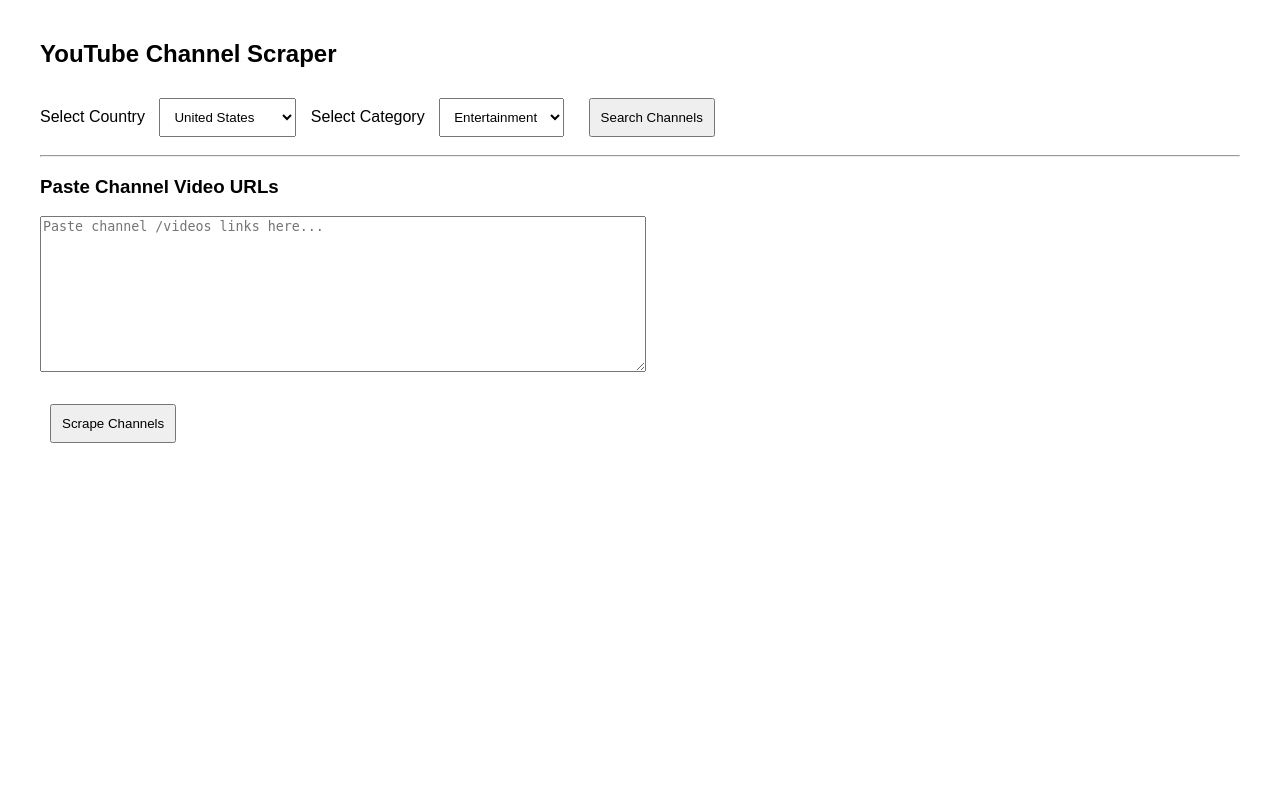
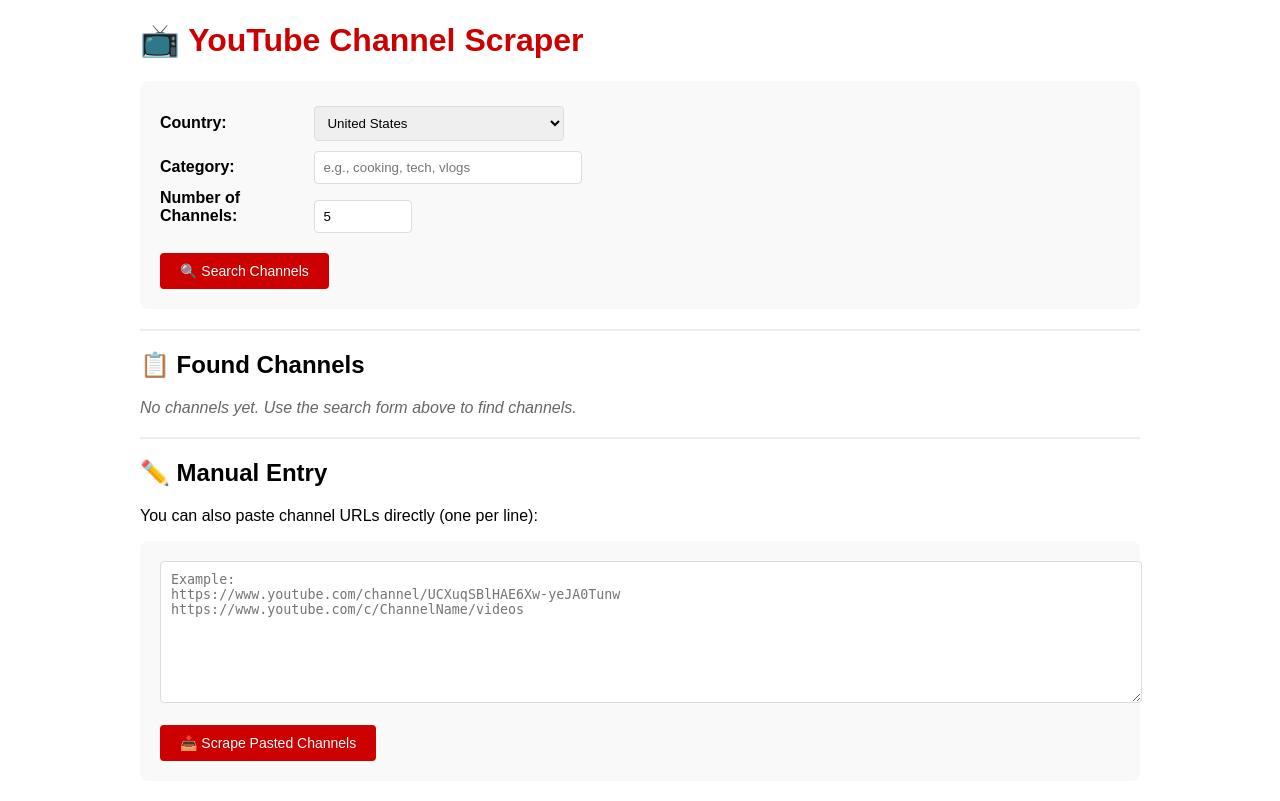
Before and after one commit to Saqla-wq/youtube-scraping-tool, a Flask app: page / in a window 1280 px wide. Before the commit the page ends 443 px from the top, so only its background shows below. Run offline with Flask 3, Linux system fonts and the light colour scheme.

Commit message:
initial commit

```diff
--- a/app.py
+++ b/app.py
@@ -1,6 +1,5 @@
-from flask import Flask, render_template, request
-from scraper.video_scraper import scrape_channels
-import webbrowser
+from flask import Flask, render_template, request, jsonify
+from scraper.video_scraper import search_channels, get_channels, scrape_channel_videos
 
 app = Flask(__name__)
 
@@ -22,45 +21,56 @@ countries = [
     "Saudi Arabia",
 ]
 
-categories = [
-    "Entertainment",
-    "News",
-    "Music",
-    "Gaming",
-    "Sports",
-    "Education",
-    "Technology",
-    "Kids",
-    "Islamic",
-]
-
 
 @app.route("/", methods=["GET", "POST"])
 def index():
+    channels = []
     youtube_link = None
+    error = None
 
     if request.method == "POST":
-        country = request.form["country"]
-        category = request.form["category"]
-        query = f"{country} {category} youtube channels"
-        youtube_link = f"https://www.youtube.com/results?search_query={query}"
-        webbrowser.open(youtube_link)
+        try:
+            country = request.form.get("country")
+            category = request.form.get("category")
+            count = request.form.get("count") or 5
+
+            query = f"{country} {category} youtube channels"
+            youtube_link = f"https://www.youtube.com/results?search_query={query}"
+
+            print(f" Searching for: {query}")
+            channels = get_channels(query, int(count))
+            print(f"Found {len(channels)} channels")
+
+        except Exception as e:
+            error = str(e)
+            print(f"Error: {error}")
 
     return render_template(
         "index.html",
         countries=countries,
-        categories=categories,
+        channels=channels,
         youtube_link=youtube_link,
+        error=error,
     )
 
 
 @app.route("/scrape", methods=["POST"])
 def scrape():
-    channels = request.form.get("channels")
-    channel_list = [c.strip() for c in channels.split("\n") if c.strip()]
-    scrape_channels(channel_list)
-    return "Scraping finished. CSV file saved."
+    selected_channels = request.form.getlist("channels")
+
+    if not selected_channels:
+        return "No channels selected for scraping!"
+
+    try:
+        result = scrape_channel_videos(selected_channels)
+        if result:
+
+            return f" Scraping finished! {result}"
+        else:
+            return " No videos found to scrape!"
+    except Exception as e:
+        return f" Error during scraping: {str(e)}"
 
 
 if __name__ == "__main__":
-    app.run(debug=True)
+    app.run(debug=True, port=5000)
--- a/static/style.css
+++ b/static/style.css
@@ -1,14 +1,95 @@
 body {
-    font-family: Arial;
-    margin: 40px;
+    font-family: Arial, sans-serif;
+    max-width: 1000px;
+    margin: 20px auto;
+    padding: 0 20px;
+}
+
+h1 {
+    color: #cc0000;
+}
+
+form {
+    background: #f9f9f9;
+    padding: 20px;
+    border-radius: 8px;
+    margin-bottom: 20px;
+}
+
+label {
+    display: inline-block;
+    width: 150px;
+    font-weight: bold;
 }
 
 select,
+input[type="text"],
+input[type="number"] {
+    padding: 8px;
+    margin: 5px 0;
+    border: 1px solid #ddd;
+    border-radius: 4px;
+    width: 250px;
+}
+
 button {
-    padding: 10px;
-    margin: 10px;
+    background-color: #cc0000;
+    color: white;
+    padding: 10px 20px;
+    border: none;
+    border-radius: 4px;
+    cursor: pointer;
+    font-size: 14px;
+}
+
+button:hover {
+    background-color: #990000;
+}
+
+hr {
+    border: 1px solid #eee;
+    margin: 20px 0;
+}
+
+ul {
+    list-style: none;
+    padding: 0;
+}
+
+li {
+    padding: 8px;
+    margin: 5px 0;
+    background: #f0f0f0;
+    border-radius: 4px;
+}
+
+li input[type="checkbox"] {
+    margin-right: 10px;
+}
+
+.channel-link {
+    color: #0066cc;
+    text-decoration: none;
+    word-break: break-all;
+}
+
+.channel-link:hover {
+    text-decoration: underline;
+}
+
+.count-badge {
+    background: #cc0000;
+    color: white;
+    padding: 2px 8px;
+    border-radius: 12px;
+    font-size: 12px;
+    margin-left: 10px;
 }
 
 textarea {
-    width: 600px;
+    width: 100%;
+    padding: 10px;
+    border: 1px solid #ddd;
+    border-radius: 4px;
+    font-family: monospace;
 }
--- a/templates/index.html
+++ b/templates/index.html
@@ -2,49 +2,102 @@
 <html>
 
 <head>
-    <title>YouTube Scraper</title>
-    <link rel="stylesheet" href="/static/style.css">
+    <title>YouTube Channel Scraper</title>
+    <link rel="stylesheet" href="{{ url_for('static', filename='style.css') }}">
 </head>
 
 <body>
 
-    <h2>YouTube Channel Scraper</h2>
+    <h1>📺 YouTube Channel Scraper</h1>
 
     <form method="POST">
+        <div>
+            <label>Country:</label>
+            <select name="country">
+                {% for c in countries %}
+                <option value="{{c}}">{{c}}</option>
+                {% endfor %}
+            </select>
+        </div>
 
-        <label>Select Country</label>
+        <div>
+            <label>Category:</label>
+            <input type="text" name="category" placeholder="e.g., cooking, tech, vlogs"
+                value="{{request.form.category}}">
+        </div>
 
-        <select name="country">
-            {% for c in countries %}
-            <option value="{{c}}">{{c}}</option>
-            {% endfor %}
-        </select>
+        <div>
+            <label>Number of Channels:</label>
+            <input type="number" name="count" value="{{request.form.count or 5}}" min="1" max="50" style="width:80px;">
+        </div>
 
-        <label>Select Category</label>
-
-        <select name="category">
-            {% for c in categories %}
-            <option value="{{c}}">{{c}}</option>
-            {% endfor %}
-        </select>
-
-        <button type="submit">Search Channels</button>
-
+        <div style="margin-top: 15px;">
+            <button type="submit">🔍 Search Channels</button>
+        </div>
     </form>
 
     <hr>
 
-    <h3>Paste Channel Video URLs</h3>
+    <h2>📋 Found Channels</h2>
+
+    {% if channels %}
+    <form action="/scrape" method="POST" id="scrapeForm">
+        <p>
+            <strong>{{ channels|length }}</strong> channels found.
+            <span class="count-badge">Select the ones you want to scrape</span>
+        </p>
+
+        <ul>
+            {% for ch in channels %}
+            <li>
+                <input type="checkbox" name="channels" value="{{ch}}" checked id="ch_{{loop.index}}">
+                <a href="{{ch}}" target="_blank" class="channel-link">{{ch}}</a>
+                <small>(opens in new tab)</small>
+            </li>
+            {% endfor %}
+        </ul>
+
+        <div style="margin-top: 15px;">
+            <button type="submit"
+                onclick="return confirm('Start scraping selected channels? This may take a few minutes.')">
+                🚀 Scrape Selected Channels
+            </button>
+            <button type="button" onclick="selectAll(true)" style="background-color: #666;">Select All</button>
+            <button type="button" onclick="selectAll(false)" style="background-color: #666;">Deselect All</button>
+        </div>
+    </form>
+    {% else %}
+    <p style="color: #666; font-style: italic;">No channels yet. Use the search form above to find channels.</p>
+    {% endif %}
+
+    <hr>
+
+    <h2>✏️ Manual Entry</h2>
+    <p>You can also paste channel URLs directly (one per line):</p>
 
     <form action="/scrape" method="POST">
+        <textarea name="channels"
+            placeholder="Example:&#10;https://www.youtube.com/channel/UCXuqSBlHAE6Xw-yeJA0Tunw&#10;https://www.youtube.com/c/ChannelName/videos"
+            rows="8"></textarea>
+        <br><br>
+        <button type="submit">📥 Scrape Pasted Channels</button>
+    </form>
 
-        <textarea name="channels" rows="10" cols="70" placeholder="Paste channel /videos links here..."></textarea>
+    <script>
+        function selectAll(select) {
+            const checkboxes = document.querySelectorAll('#scrapeForm input[type="checkbox"]');
+            checkboxes.forEach(cb => cb.checked = select);
+        }
 
-        <br><br>
-
-        <button type="submit">Scrape Channels</button>
-
-    </form>
+        // Form validation
+        document.getElementById('scrapeForm')?.addEventListener('submit', function (e) {
+            const checked = document.querySelectorAll('#scrapeForm input[type="checkbox"]:checked');
+            if (checked.length === 0) {
+                e.preventDefault();
+                alert('Please select at least one channel to scrape!');
+            }
+        });
+    </script>
 
 </body>
 
```
Also changed, not shown: scraper/video_scraper.py (+155 -41 lines).
